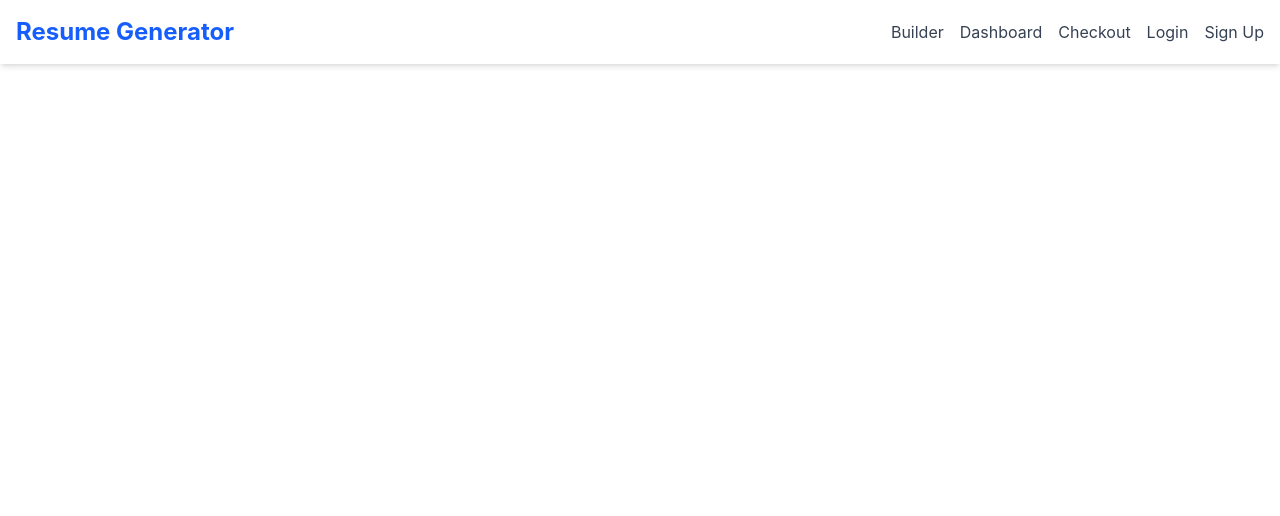
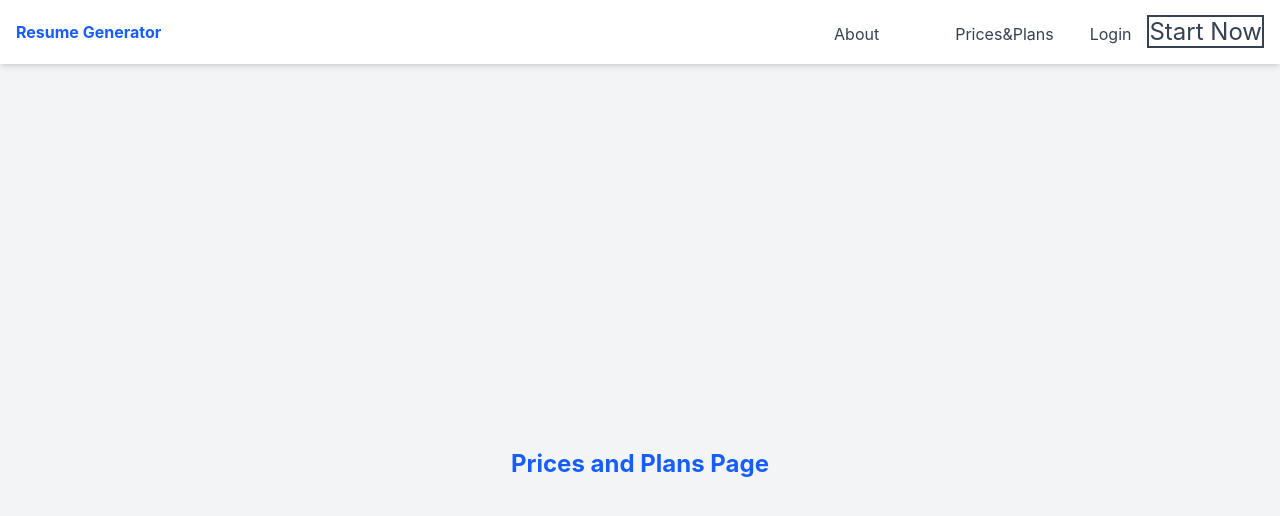
Before and after one commit to DavorSkokandic/Resume-Generator, a React (Create React App) app: page /Prices in a window 1280 px wide. Shown: the top 516 px of the page. Built offline with nearby package versions, Linux system fonts and the light colour scheme.

Commit message:
Starting header design

```diff
--- a/src/components/Header.tsx
+++ b/src/components/Header.tsx
@@ -2,14 +2,16 @@ import {Link} from "react-router-dom";
 
 function Header()
 { return(
-    <header className="bg-white shadow-md p-4 flex justify-between items-center sticky top-0 ">
-        <Link to="/" className="text-2xl font-bold text-blue-600">Resume Generator</Link>
+    <header className="bg-white shadow-md p-4 flex flex-row justify-between items-center sticky top-0 z-10">
+        <Link to="/" className="text- font-bold text-blue-600">Resume Generator</Link>
         <nav className="space-x-4">
-            <Link to="builder" className="text-gray-700 hover:text-blue-600">Builder</Link>
-            <Link to="/dashboard" className="text-gray-700 hover:text-blue-600">Dashboard</Link>
-            <Link to="/checkout" className="text-gray-700 hover:text-blue-600">Checkout</Link>
+
+            <Link to="/about" className="text-gray-700 hover:text-blue-600 mr-10">About</Link>
+
+            <Link to="/prices" className="text-gray-700 hover:text-blue-600 mx-9">Prices&Plans</Link>
             <Link to="/login" className="text-gray-700 hover:text-blue-600">Login</Link>
-            <Link to="/signup" className="text-gray-700 hover:text-blue-600">Sign Up</Link>
+            <Link to="/builder" className="bg-blend-color text-gray-700 hover:text-blue-600 text-2xl border-2 ">Start Now </Link>
+
         </nav>
     </header>
 )
--- a/src/pages/Dashboard.tsx
+++ b/src/pages/About.tsx
@@ -1,11 +1,11 @@
 import React from 'react';
 
-function Dashboard(){
+function About(){
     return(
         <div className='h-screen flex items-center justify-center bg-gray-100 text-2xl font-bold text-blue-600'>
-            Dashboard Page
+            About Page
         </div>
     )
 }
 
-export default Dashboard;
+export default About;
--- /dev/null
+++ b/src/pages/Prices.tsx
@@ -0,0 +1,11 @@
+import React from 'react';
+
+function Prices(){
+    return(
+        <div className='h-screen flex items-center justify-center bg-gray-100 text-2xl font-bold text-blue-600'>
+            Prices and Plans Page
+        </div>
+    )
+}
+
+export default Prices;
--- a/src/routes.tsx
+++ b/src/routes.tsx
@@ -3,8 +3,9 @@ import Home from './pages/home';
 import Login from './pages/Login';
 import Signup from './pages/Signup';
 import Builder from './pages/Builder';
-import Dashboard from './pages/Dashboard';
 import Checkout from './pages/Checkout';
+import About from './pages/About';
+import Prices from './pages/Prices';
 
 export default function AppRoutes() {
   return (
@@ -13,8 +14,8 @@ export default function AppRoutes() {
       <Route path="/login" element={<Login />} />
       <Route path="/signup" element={<Signup />} />
       <Route path="/builder" element={<Builder />} />
-      <Route path="/dashboard" element={<Dashboard />} />
-      <Route path="/checkout" element={<Checkout />} />
+      <Route path='/About' element={<About />} />
+      <Route path='/Prices' element={<Prices />} />
     </Routes>
   );
 }
```
